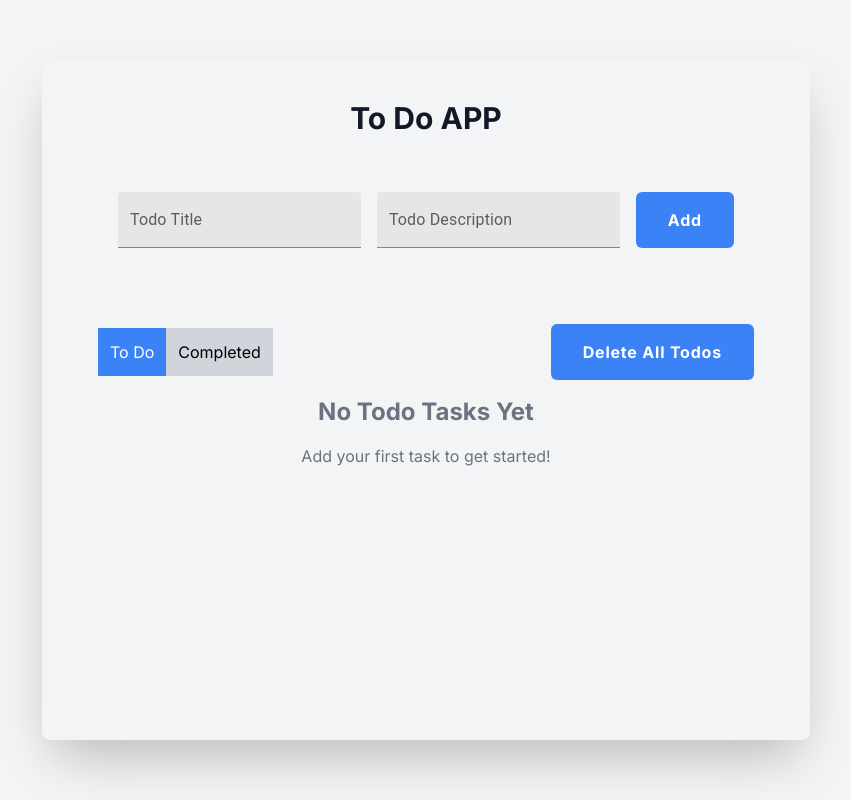
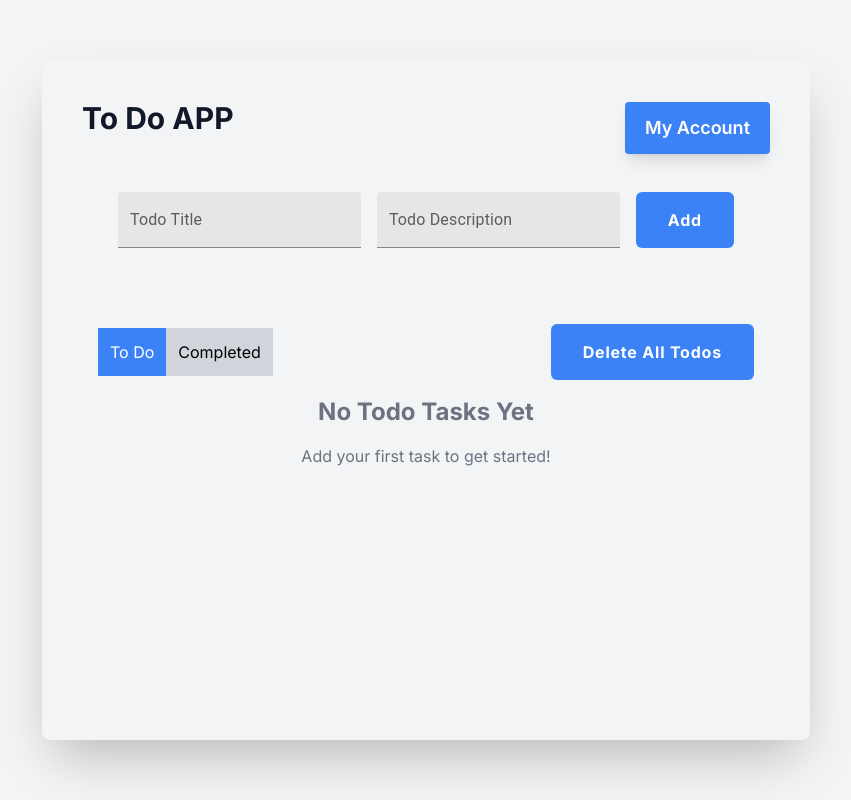
Before and after one commit to devnuckles/next-todo-app, a Next.js app: page / in a window 1280 px wide. Shown: the whole page, without its empty margins (214-1065 px from the left). Built offline with nearby package versions, Linux system fonts and the light colour scheme.

Commit message:
Added Clerk Authentication

```diff
--- a/package.json
+++ b/package.json
@@ -9,6 +9,7 @@
     "lint": "next lint"
   },
   "dependencies": {
+    "@clerk/nextjs": "^4.29.9",
     "@emotion/react": "^11.11.4",
     "@emotion/styled": "^11.11.0",
     "@mui/icons-material": "^5.15.13",
--- a/src/app/_components/todo/todo.component.jsx
+++ b/src/app/_components/todo/todo.component.jsx
@@ -3,6 +3,7 @@
 import { useEffect, useState } from "react";
 import TodoForm from "./todo-form.component";
 import TodoListItem from "./todo-list-item.component";
+import Link from "next/link";
 
 const ToDo = () => {
     const [todoList, setTodoList] = useState([]);
@@ -59,9 +60,17 @@ const ToDo = () => {
 
     return (
         <div className="p-10 md:rounded-lg md:shadow-2xl flex flex-col mx-auto items-center bg-gray-100 w-full md:w-[60%] h-auto md:h-[85%]">
-            <h1 className="text-2xl md:text-3xl font-bold text-gray-900 mb-5">
-                To Do APP
-            </h1>
+            <div className="flex items-center justify-between w-full">
+                <h1 className="text-2xl md:text-3xl font-bold text-gray-900 mb-5">
+                    To Do APP
+                </h1>
+                <Link
+                    href="https://fluent-magpie-68.accounts.dev/user"
+                    className="font-semibold text-lg shadow-lg py-3 rounded px-5 bg-blue-500 text-white"
+                >
+                    My Account
+                </Link>
+            </div>
             <div className="mb-6 w-full p-5">
                 <TodoForm todoList={todoList} setTodoList={setTodoList} />
             </div>
--- a/src/app/layout.js
+++ b/src/app/layout.js
@@ -1,5 +1,6 @@
 import { Inter } from "next/font/google";
 import "./globals.css";
+import { ClerkProvider } from "@clerk/nextjs";
 
 const inter = Inter({ subsets: ["latin"] });
 
@@ -10,8 +11,10 @@ export const metadata = {
 
 export default function RootLayout({ children }) {
     return (
-        <html lang="en">
-            <body className={inter.className}>{children}</body>
-        </html>
+        <ClerkProvider>
+            <html lang="en">
+                <body className={inter.className}>{children}</body>
+            </html>
+        </ClerkProvider>
     );
 }
```
Also changed, not shown: src/middleware.js (added, +16 -0 lines), tsconfig.json (added, +34 -0 lines), 1 other file (tests, documents, lock files or other folders).
